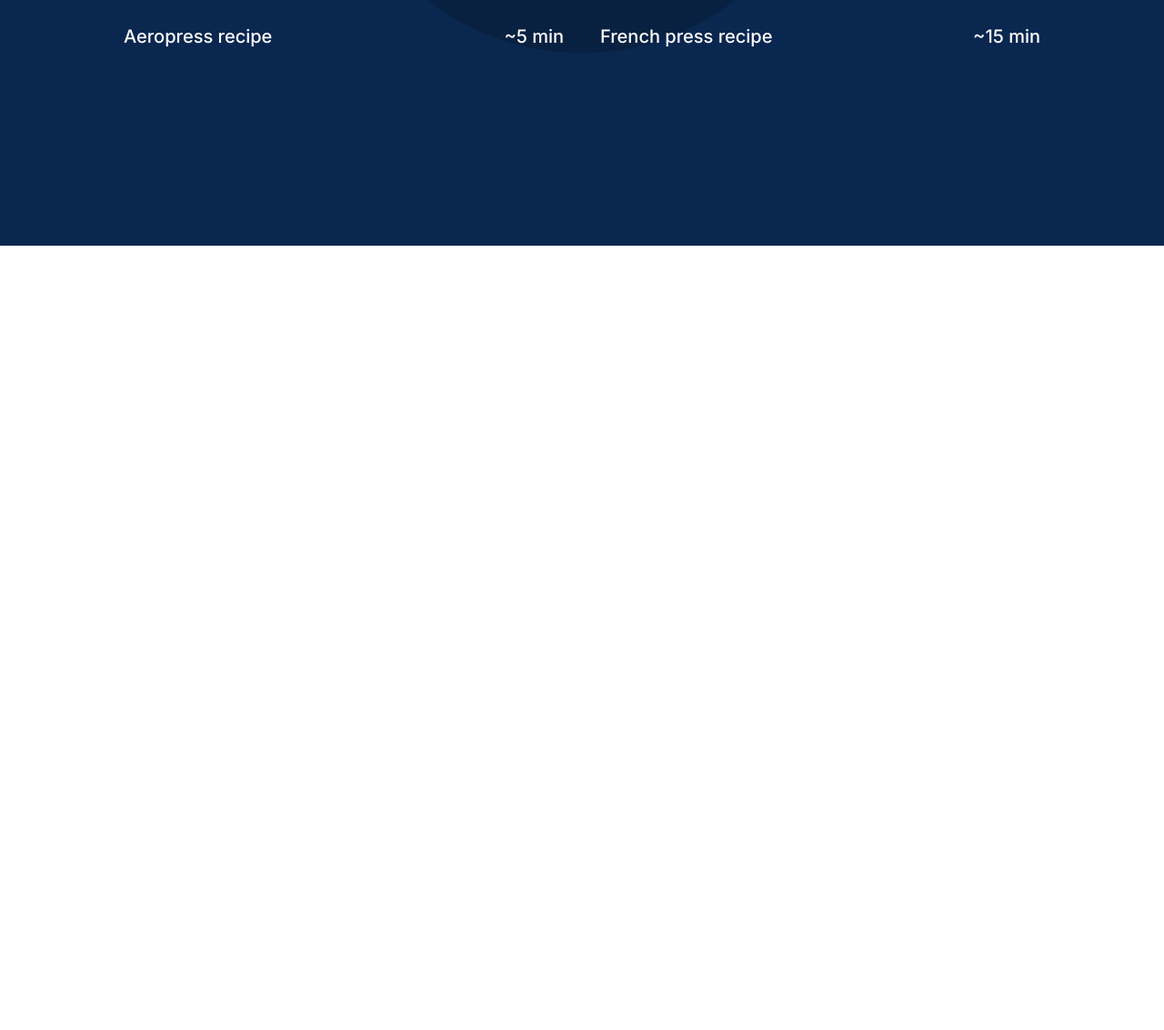
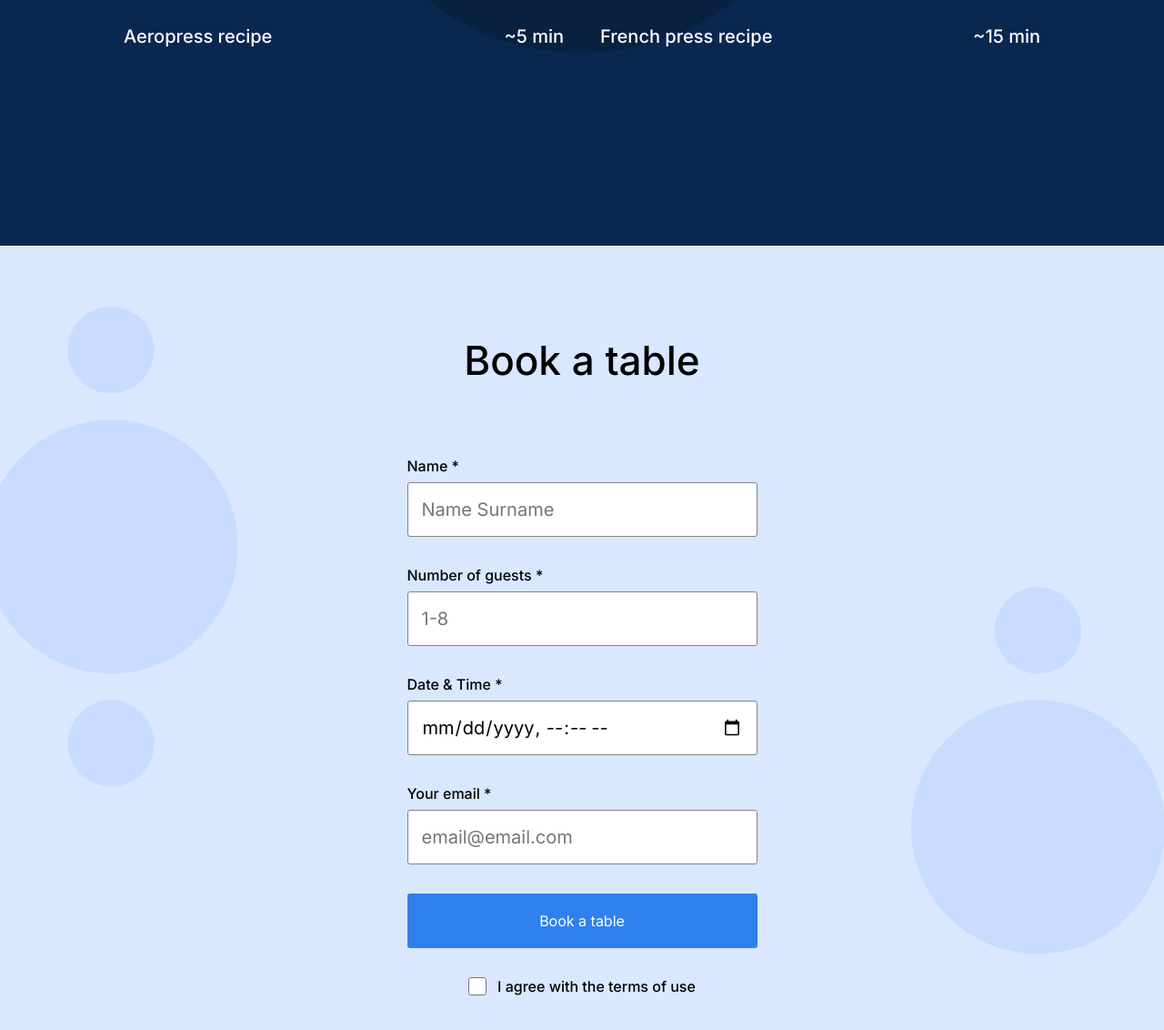
Before and after one commit to taxidriver802/se_project_coffeeshop, a plain HTML site: page index.html in a window 1280 px wide. Shown: the part 1515-2647 px from the top of the page at 91% size. Before the commit the page ends 1785 px from the top, so only its background shows below. Drawn offline with nearby package versions, Linux system fonts and the light colour scheme.

Commit message:
Update reservation page

```diff
--- a/index.html
+++ b/index.html
@@ -89,7 +89,49 @@
         </section>
 
         <section class="reservation" id="reservation">
-          <!-- reservation content goes here -->
+          <h2 class="reservation__title">Book a table</h2>
+          <form action="submit" class="reservation__form form">
+            <fieldset class="form__fieldset">
+              <label for="name" class="form__label">
+                Name *
+                <input
+                  type="text"
+                  class="form__input"
+                  id="name"
+                  placeholder="Name Surname"
+                />
+              </label>
+              <label for="guests" class="form__label">
+                Number of guests *
+                <input
+                  type="number"
+                  class="form__input"
+                  min="1"
+                  max="8"
+                  id="guests"
+                  placeholder="1-8"
+                />
+              </label>
+              <label for="date" class="form__label">
+                Date & Time *
+                <input type="datetime-local" class="form__input" id="date" />
+              </label>
+              <label for="email" class="form__label">
+                Your email *
+                <input
+                  type="email"
+                  class="form__input"
+                  id="email"
+                  placeholder="email@email.com"
+                />
+              </label>
+            </fieldset>
+            <button class="form__button">Book a table</button>
+            <label for="checkbox" class="form__label form__label_type_checkbox">
+              <input type="checkbox" class="form__checkbox" id="checkbox" />
+              I agree with the terms of use
+            </label>
+          </form>
         </section>
 
         <section class="menu" id="menu">
--- a/pages/index.css
+++ b/pages/index.css
@@ -159,6 +159,90 @@
 }
 
 .reservation {
+  background-color: #d9e7ff;
+  background-image: url(../images/background_reservation.svg);
+  background-repeat: no-repeat;
+  background-position: center;
+  background-size: cover;
+  padding: 100px 0 120px;
+}
+.reservation__title {
+  margin: 0 0 80px;
+  text-align: center;
+  font-family: Inter, Arial, sans-serif;
+  font-style: normal;
+  font-weight: 500;
+  font-size: 44px;
+  line-height: 52px;
+}
+.reservation__form {
+  margin: 0 auto;
+}
+.form {
+  max-width: 385px;
+}
+.form__fieldset {
+  padding: 0;
+  margin: 0;
+  border: none;
+}
+.form__label {
+  margin-bottom: 32px;
+  display: block;
+  font-family: Inter, Arial, sans-serif;
+  font-style: normal;
+  font-weight: 500;
+  font-size: 16px;
+  line-height: 20px;
+}
+
+.form__label_type_checkbox {
+  display: flex;
+  justify-content: center;
+}
+.form__checkbox {
+  width: 20px;
+  height: 20px;
+  margin: 0 12px 0 0;
+  font-family: Inter, Arial, sans-serif;
+  font-style: normal;
+  font-weight: 500;
+  font-size: 16px;
+  line-height: 20px;
+}
+
+.form__input {
+  display: block;
+  width: 100%;
+  padding: 0;
+  padding-left: 15px;
+  padding-right: 15px;
+  box-sizing: border-box;
+  border: 1px solid #838383;
+  border-radius: 3px;
+  margin-top: 8px;
+  height: 60px;
+  font-family: Inter, Arial, sans-serif;
+  font-style: normal;
+  font-weight: normal;
+  font-size: 20px;
+  line-height: 30px;
+}
+
+.form__button {
+  width: 100%;
+  padding: 0;
+  border: none;
+  border-radius: 3px;
+  margin-bottom: 32px;
+  height: 60px;
+  color: white;
+  background-color: #2f80ed;
+  font-family: Inter, Arial, sans-serif;
+  font-style: normal;
+  font-weight: normal;
+  font-size: 16px;
+  line-height: 20px;
 }
 
 .menu {
```
